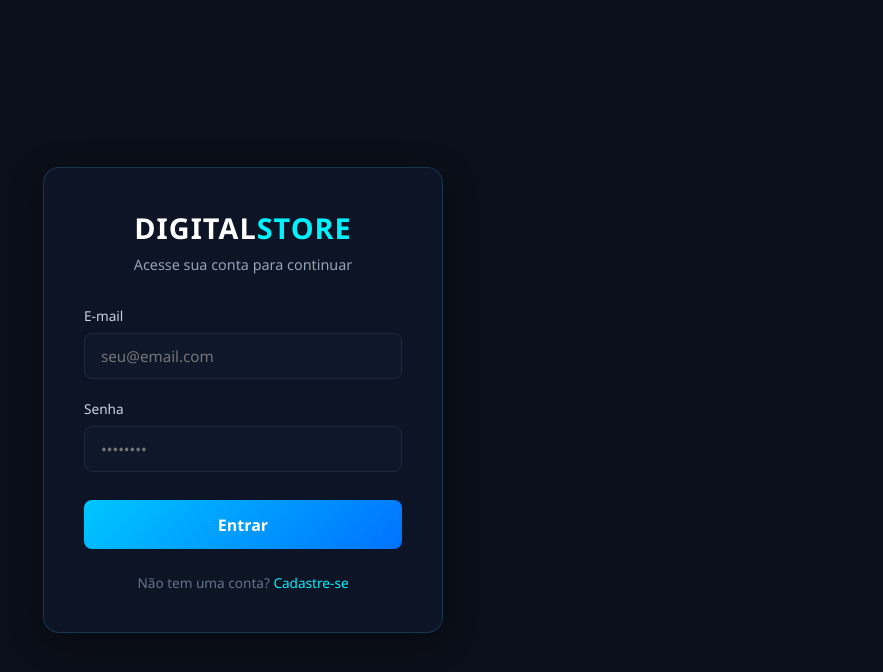
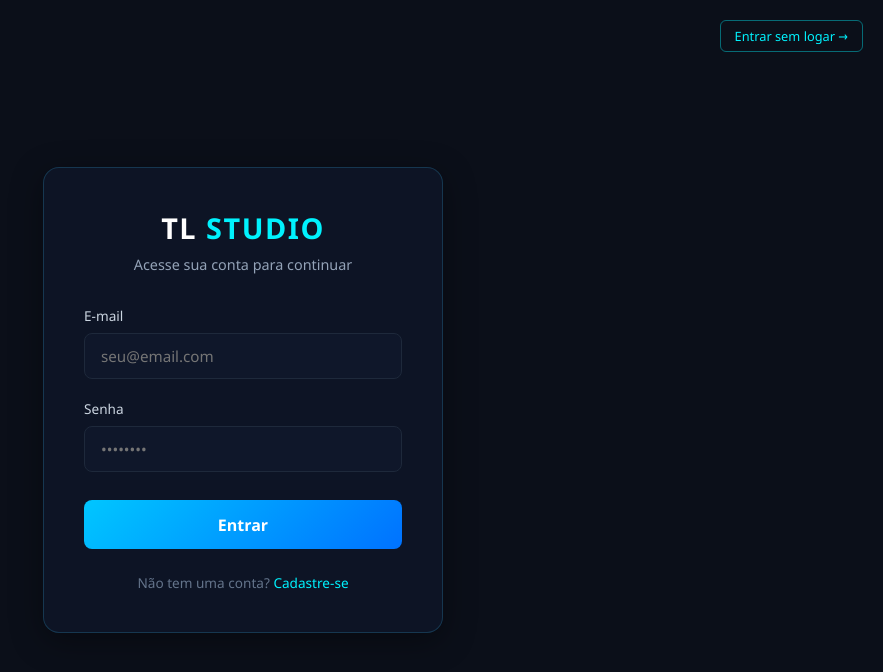
Before and after one commit to tlzin-yt/tl-studio.com.br, a plain HTML site: page index.html in a window 1280 px wide. Shown: the whole page, without its empty margins (397-1280 px from the left). Drawn offline with Linux system fonts and the light colour scheme.

Commit message:
Update index.html

```diff
--- a/index.html
+++ b/index.html
@@ -3,7 +3,7 @@
 <head>
   <meta charset="UTF-8">
   <meta name="viewport" content="width=device-width, initial-scale=1.0">
-  <title>Loja Digital - Login</title>
+  <title>TL STUDIO - Login</title>
   <style>
     * {
       margin: 0;
@@ -19,6 +19,34 @@
       align-items: center;
       background-color: #0b0f19;
       color: #e2e8f0;
+      position: relative;
+    }
+
+    .top-bar {
+      position: absolute;
+      top: 20px;
+      right: 20px;
+    }
+
+    .btn-guest {
+      background: transparent;
+      border: 1px solid rgba(0, 242, 254, 0.4);
+      color: #00f2fe;
+      padding: 6px 14px;
+      font-size: 0.8rem;
+      border-radius: 6px;
+      cursor: pointer;
+      text-decoration: none;
+      transition: all 0.2s ease;
+      display: inline-flex;
+      align-items: center;
+      gap: 6px;
+    }
+
+    .btn-guest:hover {
+      background: rgba(0, 242, 254, 0.1);
+      border-color: #00f2fe;
+      box-shadow: 0 0 10px rgba(0, 242, 254, 0.2);
     }
 
     .login-card {
@@ -41,7 +69,7 @@
       font-size: 1.8rem;
       font-weight: 700;
       color: #ffffff;
-      letter-spacing: 1px;
+      letter-spacing: 1.5px;
     }
 
     .brand span {
@@ -114,9 +142,13 @@
 </head>
 <body>
 
+  <div class="top-bar">
+    <button class="btn-guest">Entrar sem logar &rarr;</button>
+  </div>
+
   <div class="login-card">
     <div class="header">
-      <div class="brand">DIGITAL<span>STORE</span></div>
+      <div class="brand">TL <span>STUDIO</span></div>
       <p class="subtitle">Acesse sua conta para continuar</p>
     </div>
 
```
